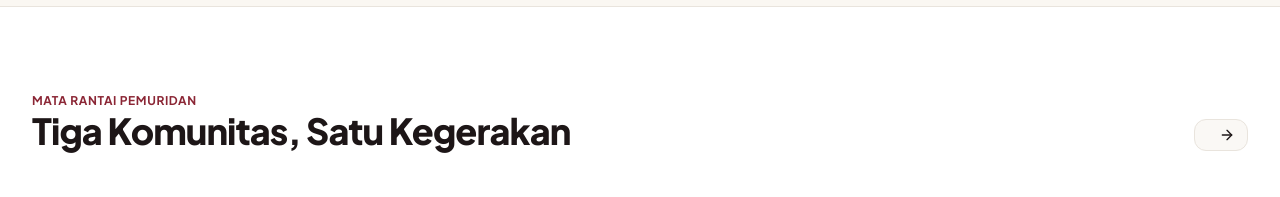
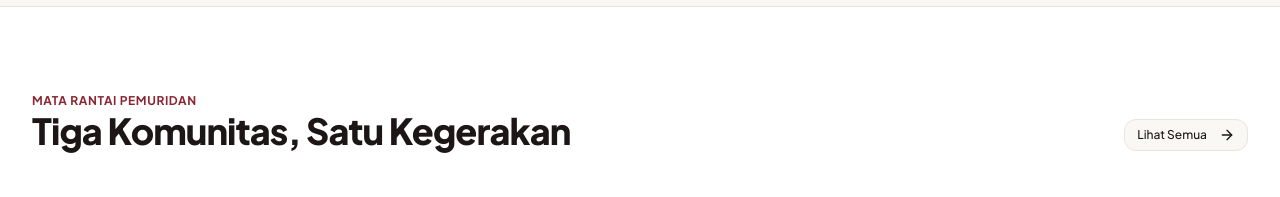
Before and after one commit to esmofnusantara-admin/esm-company-profile, a Next.js app: page / in a window 1280 px wide. Shown: the part 1520-1717 px from the top of the page. Built offline with nearby package versions, Linux system fonts and the light colour scheme; no server answers; the database is empty.

Commit message:
fix(home): use t.common.viewAll

```diff
--- a/src/app/page.tsx
+++ b/src/app/page.tsx
@@ -416,7 +416,7 @@ export default function HomePage() {
               </div>
               <Button asChild variant="outline" size="sm" className="rounded-xl">
                 <Link href="/pelayanan">
-                  <span>{t.communities.viewAll}</span>
+                  <span>{t.common.viewAll}</span>
                   <ArrowRight className="size-3.5 ml-1" />
                 </Link>
               </Button>
```
